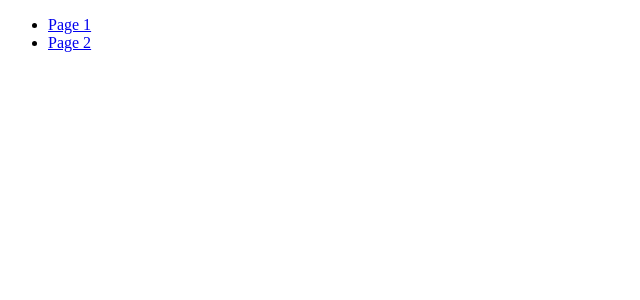
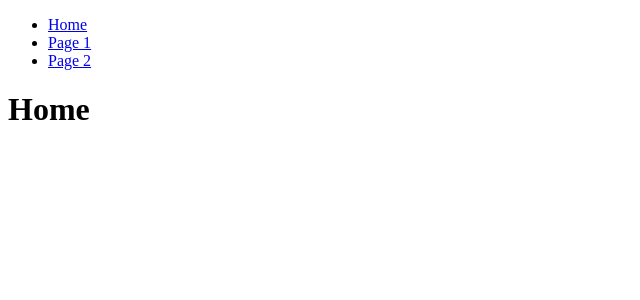
Before and after one commit to haakongarfjell/DSC_160_Final_Project, a SvelteKit app: page / in a window 1280 px wide. Shown: the top 300 px of the page, without its empty margins (0-640 px from the left). Built offline with nearby package versions, Linux system fonts and the light colour scheme.

Commit message:
Fixed routing

```diff
--- a/src/app.html
+++ b/src/app.html
@@ -5,6 +5,7 @@
 		<link rel="icon" href="%sveltekit.assets%/favicon.png" />
 		<meta name="viewport" content="width=device-width, initial-scale=1" />
 		%sveltekit.head%
+        <base href="/">
 	</head>
 	<body data-sveltekit-preload-data="hover">
 		<div style="display: contents">%sveltekit.body%</div>
--- a/src/components/App.svelte
+++ b/src/components/App.svelte
@@ -1,45 +1,30 @@
 <script>
-  import { onMount } from 'svelte';
+  import Home from './Home.svelte';
   import Page1 from './Page1.svelte';
   import Page2 from './Page2.svelte';
 
-  let currentPage = '';
+  let currentPage = 'home';
 
   const navigate = (page) => {
-    if (typeof window !== 'undefined') {
-        window.history.pushState({ page }, '', `/${page}`);
-    }
     currentPage = page;
   };
-
-onMount(() => {
-    if (typeof window !== 'undefined') {
-        const path = window.location.pathname;
-        currentPage = path.substring(1);
-    }
-});
-
-if (typeof window !== 'undefined') {
-    window.onpopstate = (event) => {
-        if (event.state && event.state.page) {
-            currentPage = event.state.page;
-        }
-    };
-}
 </script>
 
 <nav>
   <ul>
-    <li><a href="#" on:click={() => navigate('page1')}>Page 1</a></li>
-    <li><a href="#" on:click={() => navigate('page2')}>Page 2</a></li>
+    <li><a href="#" on:click|preventDefault={() => navigate('home')}>Home</a></li>
+    <li><a href="#" on:click|preventDefault={() => navigate('page1')}>Page 1</a></li>
+    <li><a href="#" on:click|preventDefault={() => navigate('page2')}>Page 2</a></li>
     <!-- Add more pages as needed -->
   </ul>
 </nav>
 
-{#if currentPage === 'page1'}
+{#if currentPage === 'home'}
+  <Home />
+{:else if currentPage === 'page1'}
   <Page1 />
 {:else if currentPage === 'page2'}
   <Page2 />
 {:else}
-<!-- Handle 404 or default page here -->
+  <p>Page not found</p>
 {/if}
--- /dev/null
+++ b/src/components/Home.svelte
@@ -0,0 +1,7 @@
+<script>
+    // You can add logic specific to Page1 here
+</script>
+
+<div>
+    <h1>Home</h1>
+</div>
```
Lines whose indentation alone changed are shown as unchanged.
